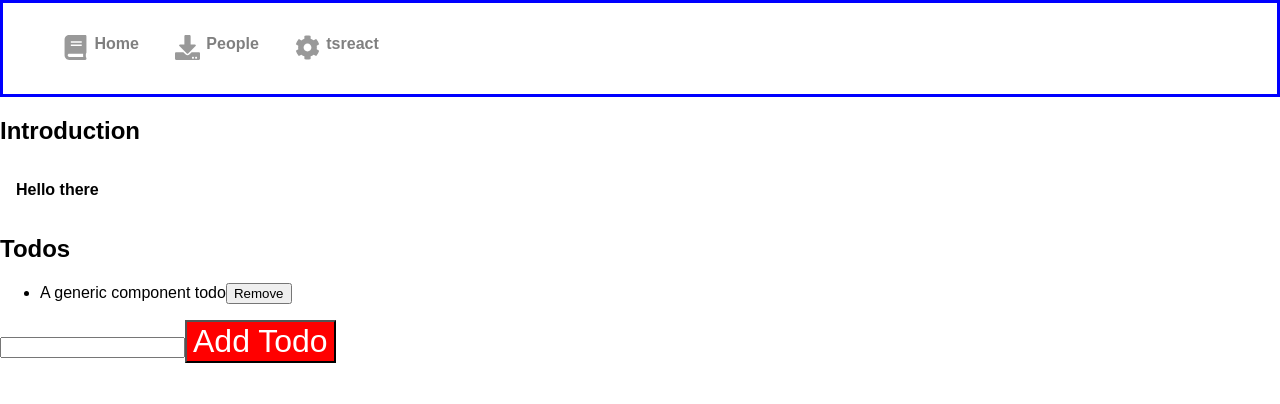
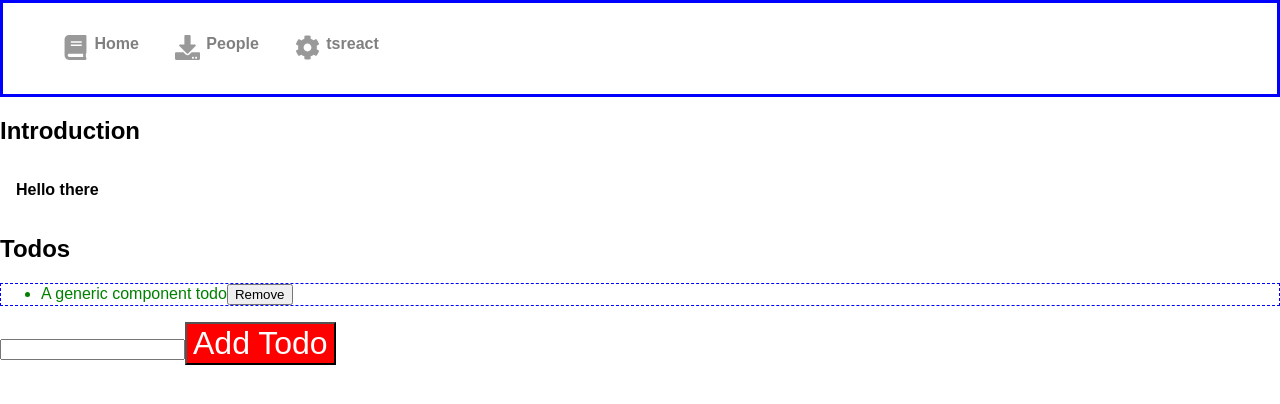
Before and after one commit to csdear/nextGarbage, a Next.js app: page /tsreactGenericComponent in a window 1280 px wide. Shown: the top 404 px of the page. Built offline with nearby package versions, Linux system fonts and the light colour scheme.

Commit message:
generic components

```diff
--- a/pages/tsreactGenericComponent.tsx
+++ b/pages/tsreactGenericComponent.tsx
@@ -98,6 +98,7 @@ const TSReactGenericComponent = () => {
       />
       <div>
         <input type="text" ref={newTodoRef} />
+        {/* Example demo using inline style aggregation and a title nullish.... <Button style={{ border: '3px dashed blue'}} title='BLAH' onClick={onAddTodo}>Add Todo</Button> */}
         <Button onClick={onAddTodo}>Add Todo</Button>
       </div>
     </div>
--- a/src/components/generics/ul/index.tsx
+++ b/src/components/generics/ul/index.tsx
@@ -34,10 +34,18 @@ interface ULProps
 const UL: FC<ULProps> = ({
     items,
     render,
-    itemClick
+    itemClick,
+    ...rest
  }) => {
-    return (
-    <ul>
+        return (
+    <ul {...rest}
+      // style={{color: "red"}}
+      className={styles["genUL"]}
+      aria-label= "test"
+      data-id="747"
+      draggable={true}
+      role="list"
+    >
       {items.map((item, index) => (
         <li onClick={() => itemClick(item)} key={index}>
           {render(item)}
--- a/src/components/generics/ul/ul.module.scss
+++ b/src/components/generics/ul/ul.module.scss
@@ -0,0 +1,6 @@
+
+.genUL {
+    color: green;
+    border: dashed 1px blue;
+
+}
```
